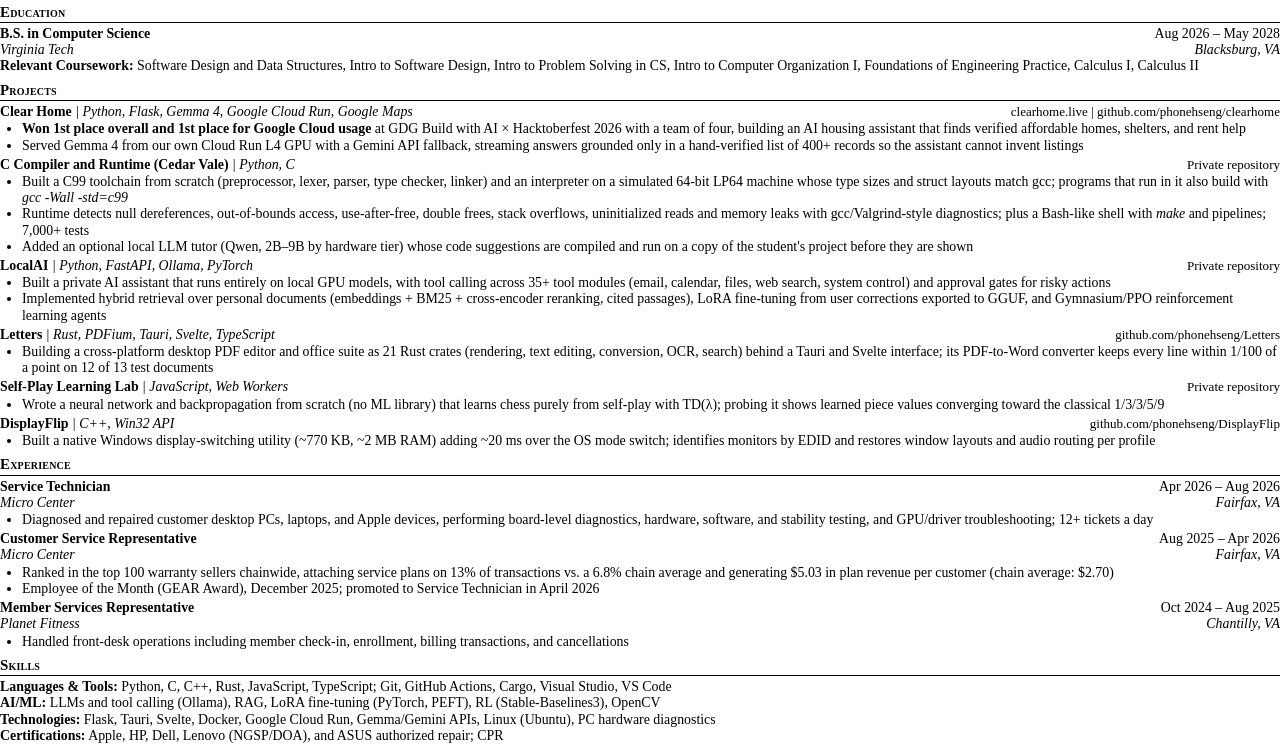
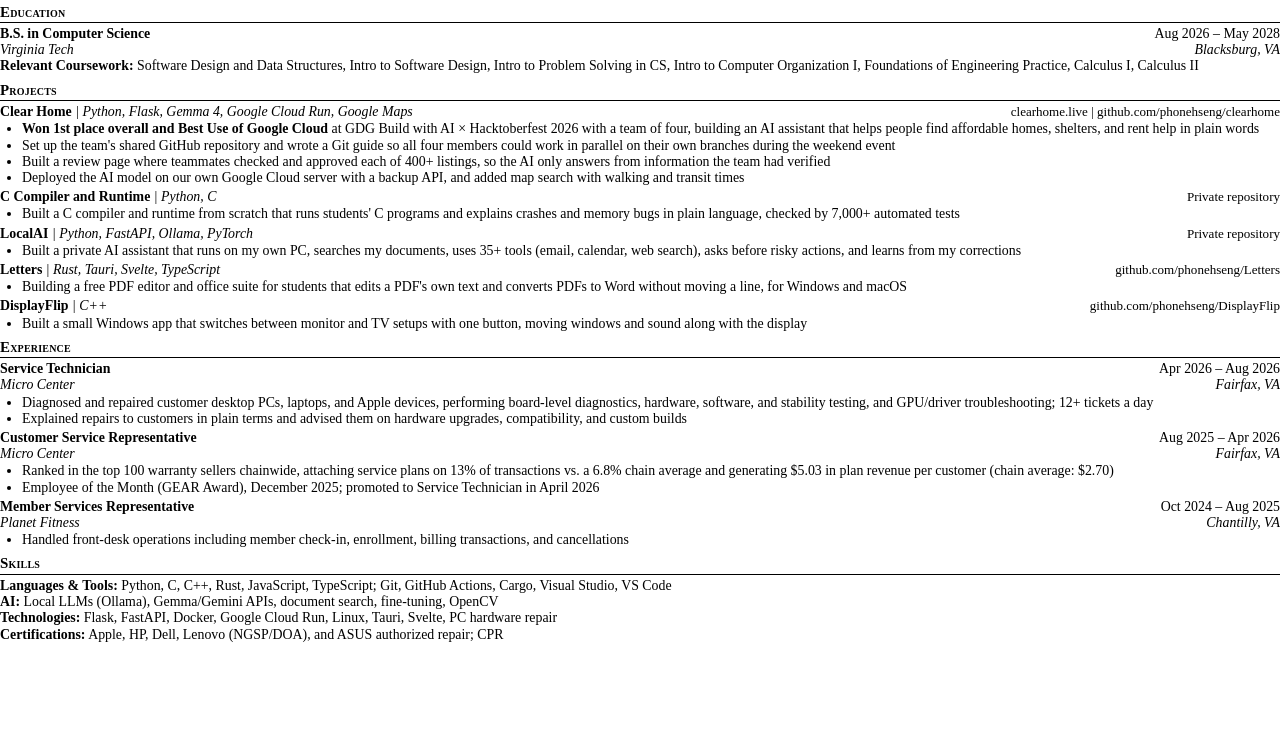
Before and after one commit to phonehseng/phonehseng.github.io, a plain HTML site: page resume-source.html in a window 1280 px wide. Shown: the part 49-800 px from the top of the page. Drawn offline with Linux system fonts and the light colour scheme.

Commit message:
Résumé in plain language with the teamwork up front: Clear Home now shows the shared repo and Git guide for the team of four and the review page teammates used to verify 400+ listings; other projects are one plain sentence each; the service technician job adds explaining repairs and advising customers; the learning lab moves off the résumé (still on the site)

```diff
--- a/resume-source.html
+++ b/resume-source.html
@@ -37,41 +37,34 @@
   <div class="entry">
     <div class="row"><span>Clear Home <span class="sub" style="font-weight:normal">| Python, Flask, Gemma 4, Google Cloud Run, Google Maps</span></span><span class="url">clearhome.live | github.com/phonehseng/clearhome</span></div>
     <ul>
-      <li><b>Won 1st place overall and 1st place for Google Cloud usage</b> at GDG Build with AI × Hacktoberfest 2026 with a team of four, building an AI housing assistant that finds verified affordable homes, shelters, and rent help</li>
-      <li>Served Gemma 4 from our own Cloud Run L4 GPU with a Gemini API fallback, streaming answers grounded only in a hand-verified list of 400+ records so the assistant cannot invent listings</li>
+      <li><b>Won 1st place overall and Best Use of Google Cloud</b> at GDG Build with AI &times; Hacktoberfest 2026 with a team of four, building an AI assistant that helps people find affordable homes, shelters, and rent help in plain words</li>
+      <li>Set up the team's shared GitHub repository and wrote a Git guide so all four members could work in parallel on their own branches during the weekend event</li>
+      <li>Built a review page where teammates checked and approved each of 400+ listings, so the AI only answers from information the team had verified</li>
+      <li>Deployed the AI model on our own Google Cloud server with a backup API, and added map search with walking and transit times</li>
     </ul>
   </div>
   <div class="entry">
-    <div class="row"><span>C Compiler and Runtime (Cedar Vale) <span class="sub" style="font-weight:normal">| Python, C</span></span><span class="url">Private repository</span></div>
+    <div class="row"><span>C Compiler and Runtime <span class="sub" style="font-weight:normal">| Python, C</span></span><span class="url">Private repository</span></div>
     <ul>
-      <li>Built a C99 toolchain from scratch (preprocessor, lexer, parser, type checker, linker) and an interpreter on a simulated 64-bit LP64 machine whose type sizes and struct layouts match gcc; programs that run in it also build with <i>gcc -Wall -std=c99</i></li>
-      <li>Runtime detects null dereferences, out-of-bounds access, use-after-free, double frees, stack overflows, uninitialized reads and memory leaks with gcc/Valgrind-style diagnostics; plus a Bash-like shell with <i>make</i> and pipelines; 7,000+ tests</li>
-      <li>Added an optional local LLM tutor (Qwen, 2B&ndash;9B by hardware tier) whose code suggestions are compiled and run on a copy of the student's project before they are shown</li>
+      <li>Built a C compiler and runtime from scratch that runs students' C programs and explains crashes and memory bugs in plain language, checked by 7,000+ automated tests</li>
     </ul>
   </div>
   <div class="entry">
     <div class="row"><span>LocalAI <span class="sub" style="font-weight:normal">| Python, FastAPI, Ollama, PyTorch</span></span><span class="url">Private repository</span></div>
     <ul>
-      <li>Built a private AI assistant that runs entirely on local GPU models, with tool calling across 35+ tool modules (email, calendar, files, web search, system control) and approval gates for risky actions</li>
-      <li>Implemented hybrid retrieval over personal documents (embeddings + BM25 + cross-encoder reranking, cited passages), LoRA fine-tuning from user corrections exported to GGUF, and Gymnasium/PPO reinforcement learning agents</li>
+      <li>Built a private AI assistant that runs on my own PC, searches my documents, uses 35+ tools (email, calendar, web search), asks before risky actions, and learns from my corrections</li>
     </ul>
   </div>
   <div class="entry">
-    <div class="row"><span>Letters <span class="sub" style="font-weight:normal">| Rust, PDFium, Tauri, Svelte, TypeScript</span></span><span class="url">github.com/phonehseng/Letters</span></div>
+    <div class="row"><span>Letters <span class="sub" style="font-weight:normal">| Rust, Tauri, Svelte, TypeScript</span></span><span class="url">github.com/phonehseng/Letters</span></div>
     <ul>
-      <li>Building a cross-platform desktop PDF editor and office suite as 21 Rust crates (rendering, text editing, conversion, OCR, search) behind a Tauri and Svelte interface; its PDF-to-Word converter keeps every line within 1/100 of a point on 12 of 13 test documents</li>
+      <li>Building a free PDF editor and office suite for students that edits a PDF's own text and converts PDFs to Word without moving a line, for Windows and macOS</li>
     </ul>
   </div>
   <div class="entry">
-    <div class="row"><span>Self-Play Learning Lab <span class="sub" style="font-weight:normal">| JavaScript, Web Workers</span></span><span class="url">Private repository</span></div>
+    <div class="row"><span>DisplayFlip <span class="sub" style="font-weight:normal">| C++</span></span><span class="url">github.com/phonehseng/DisplayFlip</span></div>
     <ul>
-      <li>Wrote a neural network and backpropagation from scratch (no ML library) that learns chess purely from self-play with TD(&lambda;); probing it shows learned piece values converging toward the classical 1/3/3/5/9</li>
-    </ul>
-  </div>
-  <div class="entry">
-    <div class="row"><span>DisplayFlip <span class="sub" style="font-weight:normal">| C++, Win32 API</span></span><span class="url">github.com/phonehseng/DisplayFlip</span></div>
-    <ul>
-      <li>Built a native Windows display-switching utility (~770 KB, ~2 MB RAM) adding ~20 ms over the OS mode switch; identifies monitors by EDID and restores window layouts and audio routing per profile</li>
+      <li>Built a small Windows app that switches between monitor and TV setups with one button, moving windows and sound along with the display</li>
     </ul>
   </div>
 
@@ -81,6 +74,7 @@
     <div class="row sub"><span>Micro Center</span><span>Fairfax, VA</span></div>
     <ul>
       <li>Diagnosed and repaired customer desktop PCs, laptops, and Apple devices, performing board-level diagnostics, hardware, software, and stability testing, and GPU/driver troubleshooting; 12+ tickets a day</li>
+      <li>Explained repairs to customers in plain terms and advised them on hardware upgrades, compatibility, and custom builds</li>
     </ul>
   </div>
   <div class="entry">
@@ -101,8 +95,8 @@
 
   <h2>Skills</h2>
   <p><b>Languages &amp; Tools:</b> Python, C, C++, Rust, JavaScript, TypeScript; Git, GitHub Actions, Cargo, Visual Studio, VS Code</p>
-  <p><b>AI/ML:</b> LLMs and tool calling (Ollama), RAG, LoRA fine-tuning (PyTorch, PEFT), RL (Stable-Baselines3), OpenCV</p>
-  <p><b>Technologies:</b> Flask, Tauri, Svelte, Docker, Google Cloud Run, Gemma/Gemini APIs, Linux (Ubuntu), PC hardware diagnostics</p>
+  <p><b>AI:</b> Local LLMs (Ollama), Gemma/Gemini APIs, document search, fine-tuning, OpenCV</p>
+  <p><b>Technologies:</b> Flask, FastAPI, Docker, Google Cloud Run, Linux, Tauri, Svelte, PC hardware repair</p>
   <p><b>Certifications:</b> Apple, HP, Dell, Lenovo (NGSP/DOA), and ASUS authorized repair; CPR</p>
 </body>
 </html>
```
Also changed, not shown: 1 other file.
